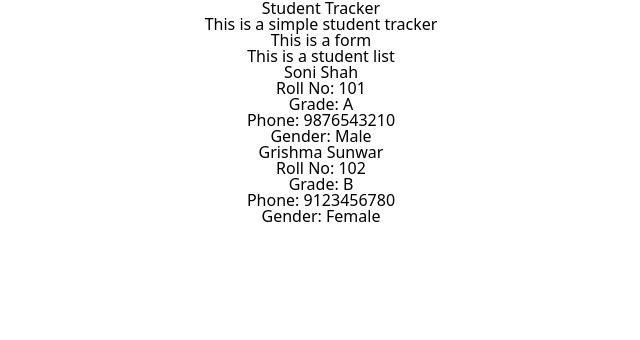
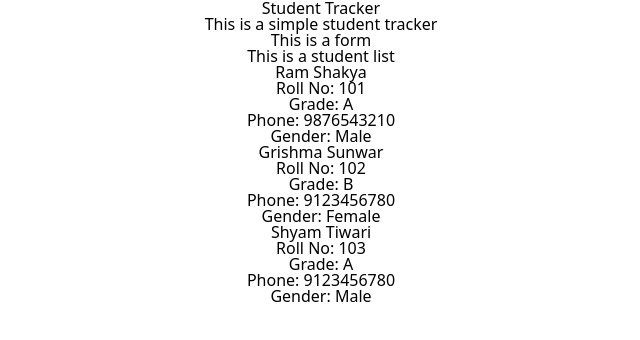
Before and after one commit to aastha456/student-tracker, a React (Vite) app: page / in a window 1280 px wide. Shown: the top 340 px of the page, without its empty margins (319-959 px from the left). Built offline with nearby package versions, Linux system fonts and the light colour scheme.

Commit message:
Add className for student name and extra student data

```diff
--- a/src/components/StudentTracker.tsx
+++ b/src/components/StudentTracker.tsx
@@ -15,7 +15,7 @@ interface Student {
 const INITIAL_STUDENTS: Student[] = [
   {
     id: "s1",
-    name: "Soni Shah",
+    name: "Ram Shakya",
     grade: "A",
     phoneNumber: "9876543210",
     rollNumber: 101,
@@ -28,6 +28,14 @@ const INITIAL_STUDENTS: Student[] = [
     phoneNumber: "9123456780",
     rollNumber: 102,
     gender: "Female",
+  },
+  {
+    id: "s3",
+    name: "Shyam Tiwari",
+    grade: "A",
+    phoneNumber: "9123456780",
+    rollNumber: 103,
+    gender: "Male",
   },
 ];
 
@@ -46,7 +54,7 @@ const StudentTracker = () => {
 
         {students.map((student) => (
           <div className="student-item" key={student.id}>
-            <p>{student.name}</p>
+            <p className="student-name">{student.name}</p>
             <p>Roll No: {student.rollNumber}</p>
             <p>Grade: {student.grade}</p>
             <p>Phone: {student.phoneNumber}</p>
```
